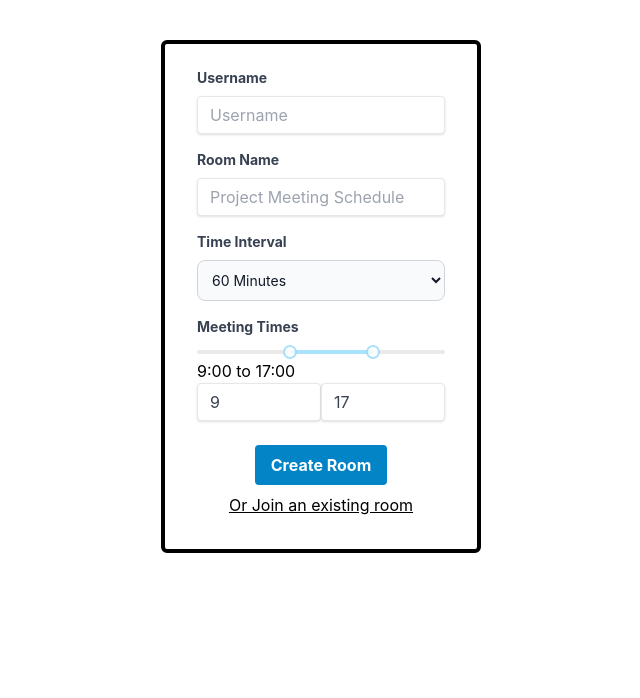
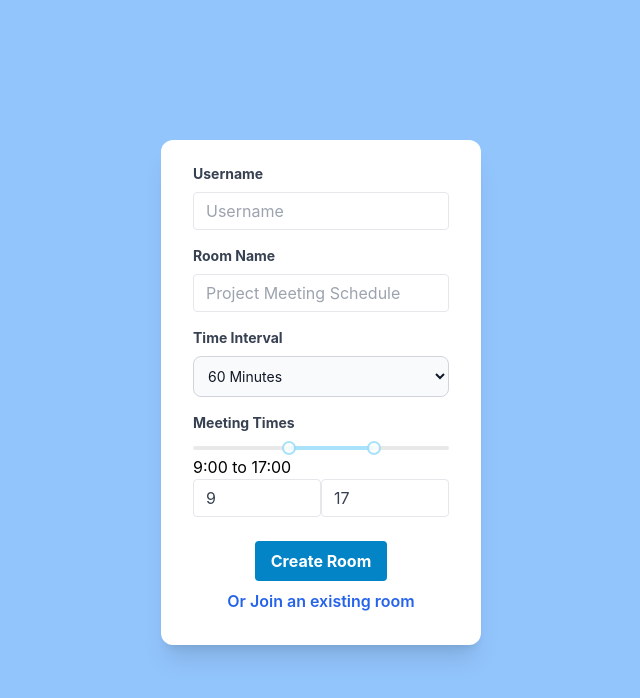
Before and after one commit to abaheer/meeting-time-finder, a React (Vite) app in the folder client/: page /create in a window 1280 px wide. Shown: the top 698 px of the page, without its empty margins (319-959 px from the left). Built offline with nearby package versions, Linux system fonts and the light colour scheme.

Commit message:
Update website theme to match landing page

```diff
--- a/client/src/index.css
+++ b/client/src/index.css
@@ -9,7 +9,7 @@
 
   color-scheme: light;
   color: #000000;
-  background-color: #ffffff;
+  background-color: rgb(147 197 253);
 
   font-synthesis: none;
   text-rendering: optimizeLegibility;
--- a/client/src/pages/calender/calendar.jsx
+++ b/client/src/pages/calender/calendar.jsx
@@ -73,8 +73,8 @@ export const Calendar = (props) => {
   };
 
   return (
-    <>
-      <nav className="flex justify-center bg-sky-900 text-white font-medium p-4 text-2xl">
+    <div className="w-screen h-screen">
+      {/* <nav className="flex justify-center bg-sky-900 text-white font-medium p-4 text-2xl">
         <Link to="/join">
           <h1 className="ml-2 text-right float-right">Join Room</h1>
         </Link>
@@ -82,9 +82,9 @@ export const Calendar = (props) => {
         <Link to="/">
           <h1 className="text-right float-right">Create Room</h1>
         </Link>
-      </nav>
+      </nav> */}
 
-      <div className="mt-5 flex justify-center items-center">
+      <div className="pt-20 flex justify-center items-center">
         <div className="w-[600px] bg-white shadow-sm border-none">
           <div
             key="uhhh"
@@ -163,7 +163,7 @@ export const Calendar = (props) => {
             <div className="col-span-8 flex justify-center">
               <button
                 type="submit"
-                className="transition duration-200 mt-2 mb-5 border-white border-2 rounded py-1 px-3 text-white font-bold bg-blue-500 hover:bg-blue-800"
+                className="transition duration-200 mt-2 mb-5 border-white border-2 rounded py-1 px-3 text-white font-bold bg-blue-600 hover:bg-blue-800"
                 onClick={addTimes}
               >
                 Save
@@ -178,6 +178,6 @@ export const Calendar = (props) => {
         <h1>room name = {context.roomName}</h1>
         <h1>room id = {context.roomId}</h1>
       </div>
-    </>
+    </div>
   );
 };
--- a/client/src/pages/create-room/create-room.jsx
+++ b/client/src/pages/create-room/create-room.jsx
@@ -68,13 +68,13 @@ export const CreateRoom = () => {
   };
 
   return (
-    <div className="flex items-center justify-center mt-10">
+    <div className="w-screen h-screen bg-blue-300 flex items-center justify-center">
       <div className="w-full max-w-xs justify-center">
         <form
           noValidate
           autoComplete="off"
           onSubmit={NewRoom}
-          className="bg-white border-4 border-black rounded-md px-8 pt-6 pb-8 mb-4"
+          className="bg-white rounded-xl px-8 pt-6 pb-8 mb-4 0 shadow-xl"
         >
           <div className="mb-4">
             <label
@@ -84,7 +84,7 @@ export const CreateRoom = () => {
               Username
             </label>
             <input
-              className="shadow appearance-none border rounded w-full py-2 px-3 text-gray-700 leading-tight focus:outline-none focus:shadow-outline"
+              className="appearance-none border rounded w-full py-2 px-3 text-gray-700 leading-tight focus:outline-none focus:shadow-outline"
               name="username"
               type="text"
               placeholder="Username"
@@ -100,7 +100,7 @@ export const CreateRoom = () => {
               Room Name
             </label>
             <input
-              className="shadow appearance-none border rounded w-full py-2 px-3 text-gray-700 leading-tight focus:outline-none focus:shadow-outline"
+              className="appearance-none border rounded w-full py-2 px-3 text-gray-700 leading-tight focus:outline-none focus:shadow-outline"
               name="roomname"
               type="text"
               placeholder="Project Meeting Schedule"
@@ -151,7 +151,7 @@ export const CreateRoom = () => {
               {formatTime(values.times[0])} to {formatTime(values.times[1])}
             </p>
             <input
-              className="shadow appearance-none border rounded w-1/2 py-2 px-3 text-gray-700 leading-tight focus:outline-none focus:shadow-outline"
+              className="appearance-none border rounded w-1/2 py-2 px-3 text-gray-700 leading-tight focus:outline-none focus:shadow-outline"
               name="start"
               type="text"
               placeholder="9"
@@ -159,7 +159,7 @@ export const CreateRoom = () => {
               onChange={handleInputChange}
             />
             <input
-              className="shadow appearance-none border rounded w-1/2 py-2 px-3 text-gray-700 leading-tight focus:outline-none focus:shadow-outline"
+              className="appearance-none border rounded w-1/2 py-2 px-3 text-gray-700 leading-tight focus:outline-none focus:shadow-outline"
               name="start"
               type="text"
               placeholder="17"
@@ -175,7 +175,7 @@ export const CreateRoom = () => {
               Room Password (optional)
             </label>
             <input
-              className="shadow appearance-none border rounded w-full py-2 px-3 text-gray-700 mb-3 leading-tight focus:outline-none focus:shadow-outline"
+              className="appearance-none border rounded w-full py-2 px-3 text-gray-700 mb-3 leading-tight focus:outline-none focus:shadow-outline"
               name="password"
               type="password"
               placeholder="******************"
@@ -191,7 +191,10 @@ export const CreateRoom = () => {
               Create Room
             </button>
           </div>
-          <Link to="/join" className="flex justify-center mt-2 underline">
+          <Link
+            to="/join"
+            className="flex justify-center mt-2 hover:underline text-blue-600 font-semibold"
+          >
             Or Join an existing room
           </Link>
         </form>
--- a/client/src/pages/create-room/join-room.jsx
+++ b/client/src/pages/create-room/join-room.jsx
@@ -44,13 +44,13 @@ export const JoinRoom = () => {
   };
 
   return (
-    <div className="flex items-center justify-center mt-10">
+    <div className="w-screen h-screen bg-blue-300 flex items-center justify-center">
       <div className="w-full max-w-xs justify-center">
         <form
           noValidate
           autoComplete="off"
           onSubmit={NewRoom}
-          className="bg-white border-black border-4 rounded-md px-8 pt-6 pb-8 mb-4"
+          className="bg-white rounded-xl px-8 pt-6 pb-8 mb-4 0 shadow-xl"
         >
           <div className="mb-4">
             <label
@@ -60,7 +60,7 @@ export const JoinRoom = () => {
               Username
             </label>
             <input
-              className="shadow appearance-none border rounded w-full py-2 px-3 text-gray-700 leading-tight focus:outline-none focus:shadow-outline"
+              className="appearance-none border rounded w-full py-2 px-3 text-gray-700 leading-tight focus:outline-none focus:shadow-outline"
               name="username"
               type="text"
               placeholder="Username"
@@ -76,7 +76,7 @@ export const JoinRoom = () => {
               Room Code
             </label>
             <input
-              className="shadow appearance-none border rounded w-full py-2 px-3 text-gray-700 leading-tight focus:outline-none focus:shadow-outline"
+              className="appearance-none border rounded w-full py-2 px-3 text-gray-700 leading-tight focus:outline-none focus:shadow-outline"
               name="roomid"
               type="number"
               placeholder="12345"
@@ -108,7 +108,10 @@ export const JoinRoom = () => {
               Join Room
             </button>
           </div>
-          <Link to="/create" className="mt-2 underline flex justify-center">
+          <Link
+            to="/create"
+            className="mt-2 hover:underline flex justify-center text-blue-600 font-semibold"
+          >
             Or Create a room
           </Link>
         </form>
--- a/client/src/pages/index.jsx
+++ b/client/src/pages/index.jsx
@@ -10,16 +10,14 @@ export const Index = () => {
   return (
     <section className="flex items-center justify-center w-screen h-screen bg-blue-300">
       <div>
-        <h1 className=" text-6xl font-bold text-white">
-          set a meeting in seconds
+        <h1 className="text-6xl font-bold text-white xl:text-7xl">
+          set a meeting in seconds ...
         </h1>
-        <h2 className="text-l font-semibold text-white">
-          Join or create a room to begin!
-        </h2>
+        {/* <h2 className="text-xl text-white">Join or create a room to begin!</h2> */}
         <button
           type="button"
           onClick={handleClick}
-          className="transition duration-200 mt-4 pl-5 pr-5 mb-5 rounded py-1 px-3 text-white font-bold bg-blue-600 hover:bg-blue-800"
+          className="transition duration-200 mt-6 pl-8 pr-8 mb-5 rounded py-1 px-3 text-white font-bold bg-blue-600 hover:bg-blue-800"
         >
           Go
         </button>
```
